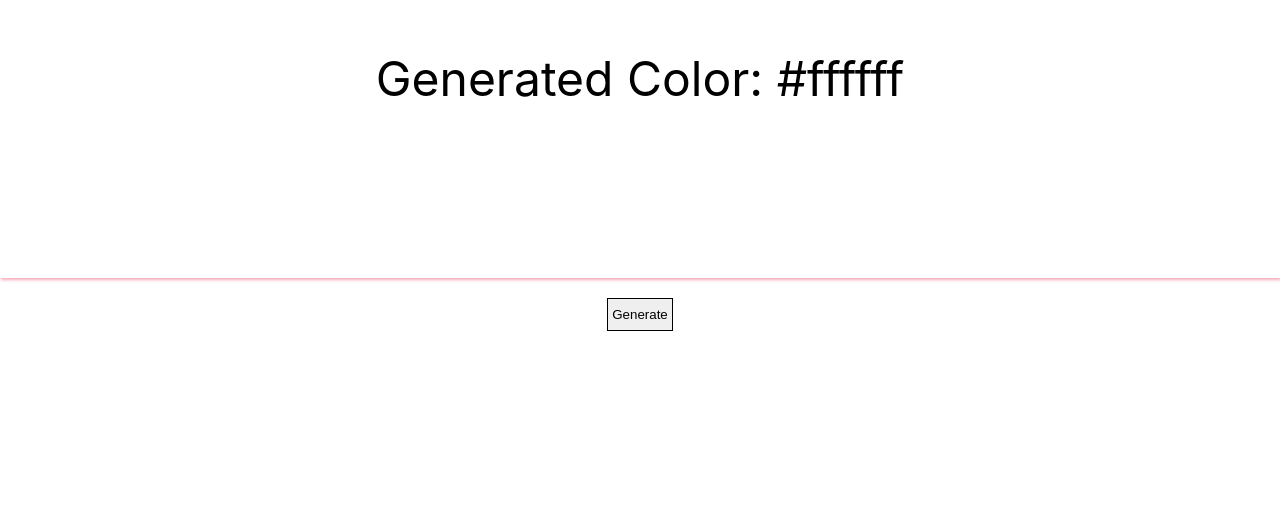
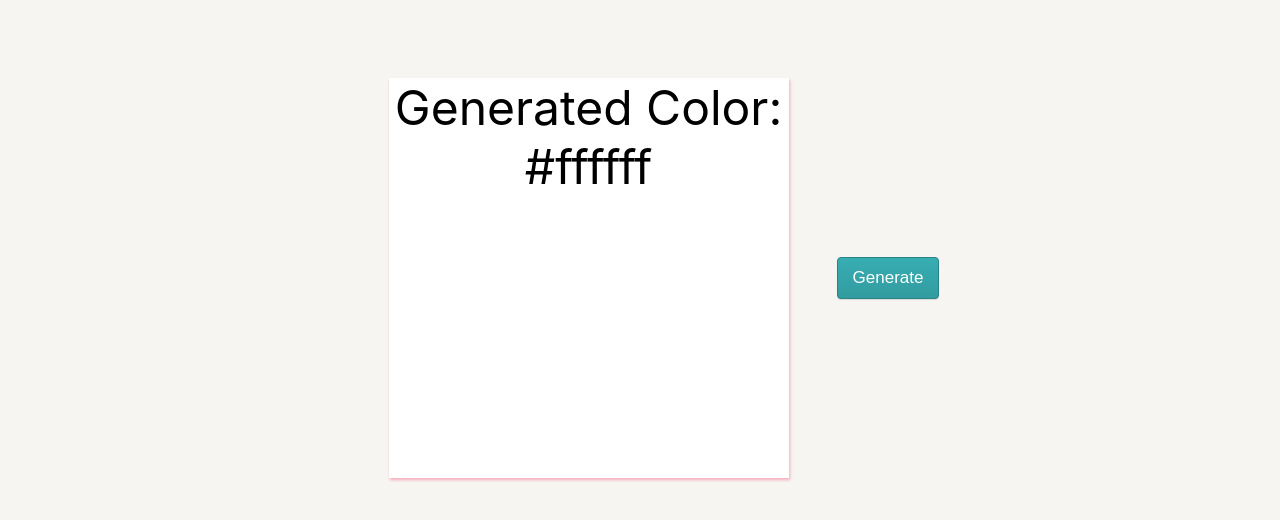
Before and after one commit to anadelic/react-random-color-generator, a React (Create React App) app: page / in a window 1280 px wide. Shown: the part 122-642 px from the top of the page. Built offline with nearby package versions, Linux system fonts and the light colour scheme.

Commit message:
Change style

```diff
--- a/src/App.js
+++ b/src/App.js
@@ -9,43 +9,56 @@ export default function App() {
   };
 
   return (
-    <>
+     <div style = {{
+      backgroundColor: '#F7F5F2',
+     display: ' flex',
+     flexDirecton: 'column',
+     justifyContent: 'center',
+     alignItems: 'center',
+     height: '100vh'}} >
       <div
         style={{
           backgroundColor: hex,
           transition: '2s',
-          display: ' flex',
-          justifyContent: 'center',
-          alignItems: 'center',
-          height: '50vh',
+          width: '400px',
+          height: '400px',
           boxShadow: '1px 2px 3px #F4AAB9',
           fontSize: '48px',
           color: 'black',
           textAlign: 'center',
+          margin: '1em'
         }}
       >
         Generated Color: {hex}
       </div>
 
-      <div
-        style={{
-          transition: '2s',
-          display: ' flex',
-          justifyContent: 'center',
-          alignItems: 'center',
-        }}
-      >
-        <button
+
+         <button
           onClick={randomHex}
           style={{
-            border: '1px solid black',
-            margin: '20px',
-            padding: '8px 4px',
-          }}
-        >
+              backgroundColor: '#36A9AE',
+              backgroundImage: 'linear-gradient(#37ADB2, #329CA0)',
+              border: '1px solid #2A8387',
+              borderRadius: '4px',
+              boxShadow:' rgba(0, 0, 0, 0.12) 0 1px 1px',
+              color:' #FFFFFF',
+              display: 'block',
+              fontSize: '17px',
+              lineHeight: '100%',
+              margin: '0',
+              outline: '0',
+              padding: '11px 15px 12px',
+              textAlign: 'center',
+
+
+
+
+}} >
+
           Generate
         </button>
-      </div>
-    </>
+        </div>
+
+
   );
 }
```
